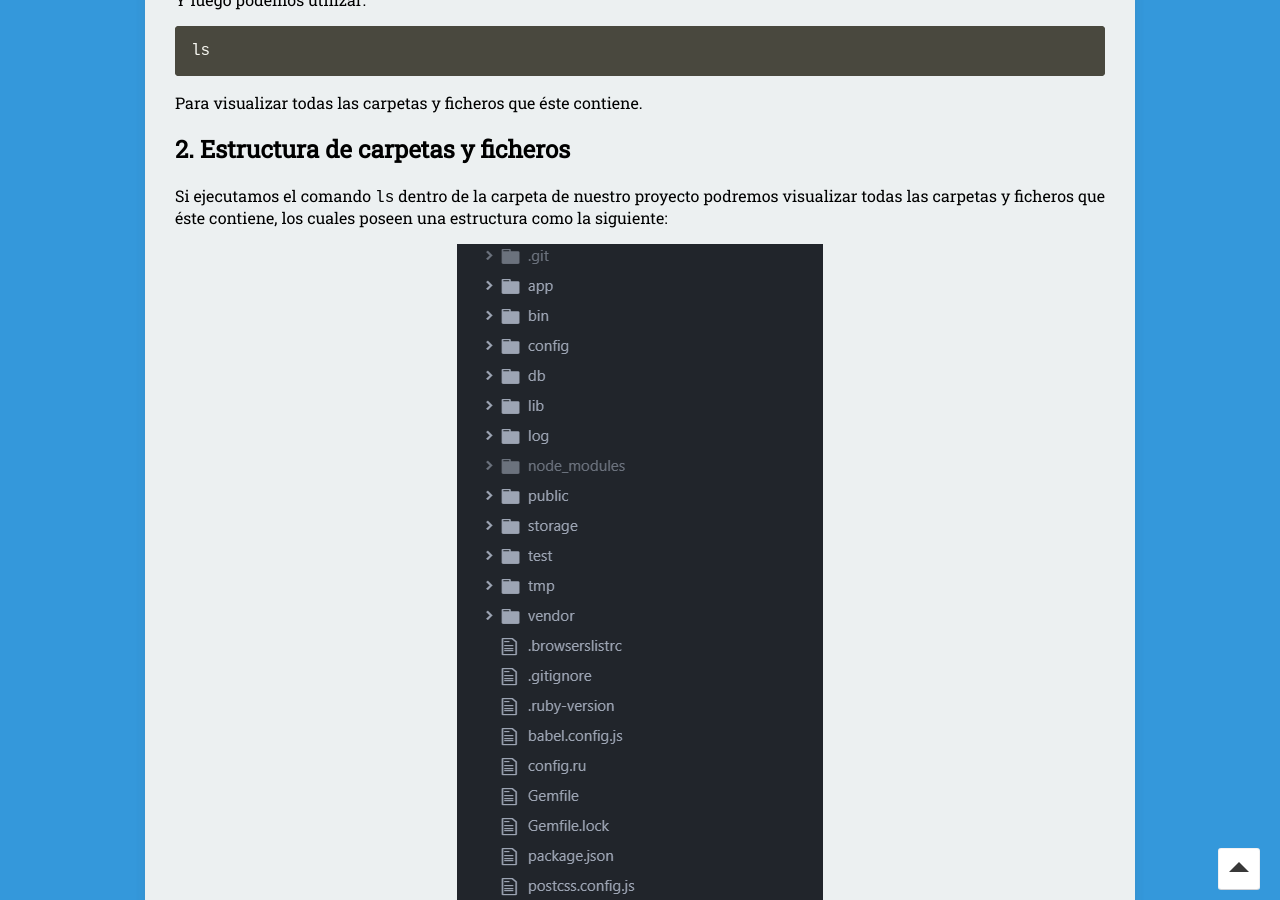
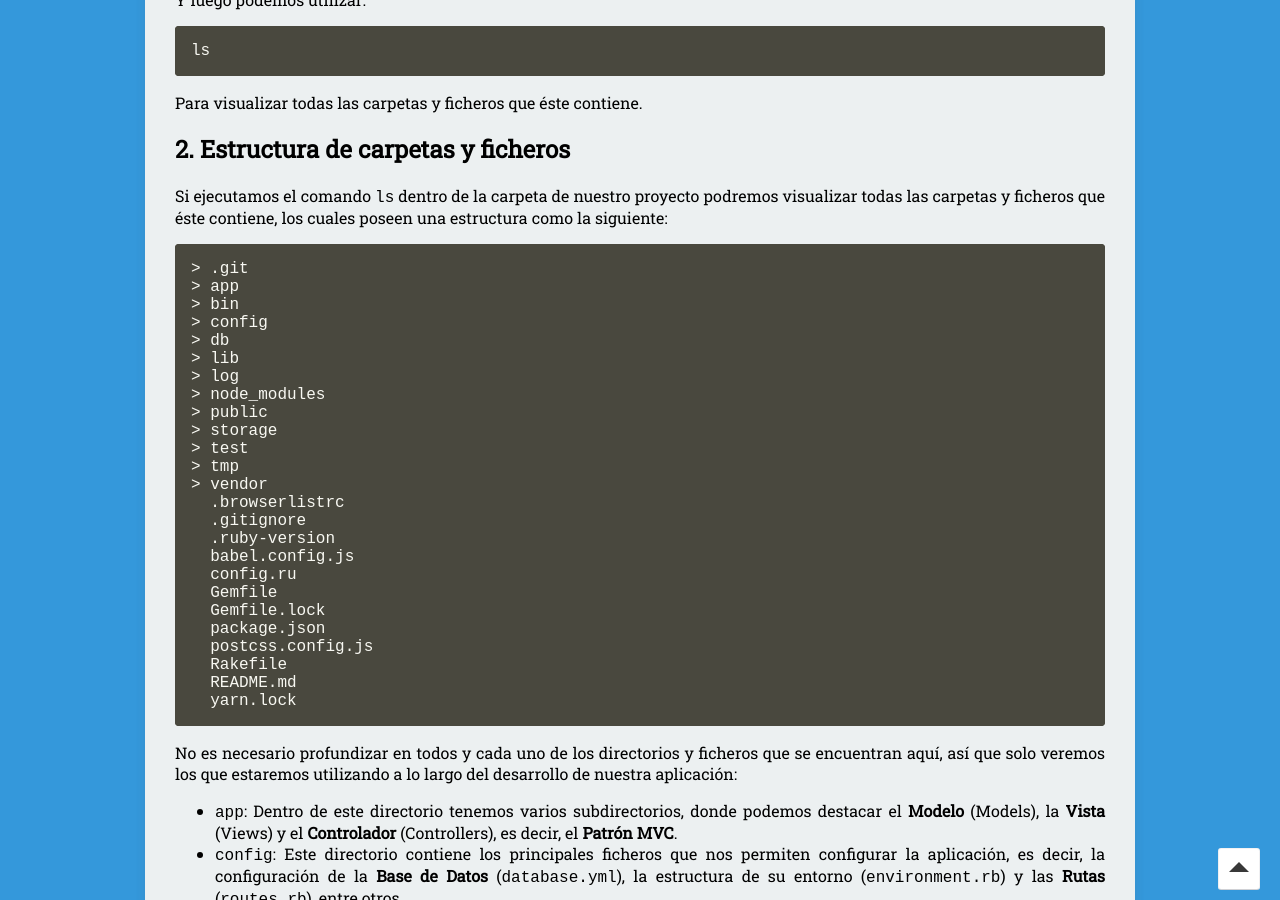
Before and after one commit to nisoto/Blog-anterior-2.0, a Jekyll site: the page built from _posts/2020-04-15-rails-iv-ruby-on-rails.md, in a window 1280 px wide and 900 px high, scrolled down 542 px. Built offline with Jekyll 4.4.1, drawn with Linux system fonts in a browser that asks for light colours; nearby versions of some CDN libraries.

Commit message:
Update 2020-04-15-rails-iv-ruby-on-rails.md

````diff
--- a/_posts/2020-04-15-rails-iv-ruby-on-rails.md
+++ b/_posts/2020-04-15-rails-iv-ruby-on-rails.md
@@ -32,7 +32,33 @@ Para visualizar todas las carpetas y ficheros que éste contiene.
 
 Si ejecutamos el comando `ls` dentro de la carpeta de nuestro proyecto podremos visualizar todas las carpetas y ficheros que éste contiene, los cuales poseen una estructura como la siguiente:
 
-![EstructuraRails]({{ site.baseurl }}/assets/img/EstructuraRails.png)
+```
+> .git
+> app
+> bin
+> config
+> db
+> lib
+> log
+> node_modules
+> public
+> storage
+> test
+> tmp
+> vendor
+  .browserlistrc
+  .gitignore
+  .ruby-version
+  babel.config.js
+  config.ru
+  Gemfile
+  Gemfile.lock
+  package.json
+  postcss.config.js
+  Rakefile
+  README.md
+  yarn.lock
+```
 
 No es necesario profundizar en todos y cada uno de los directorios y ficheros que se encuentran aquí, así que solo veremos los que estaremos utilizando a lo largo del desarrollo de nuestra aplicación:
 
````
